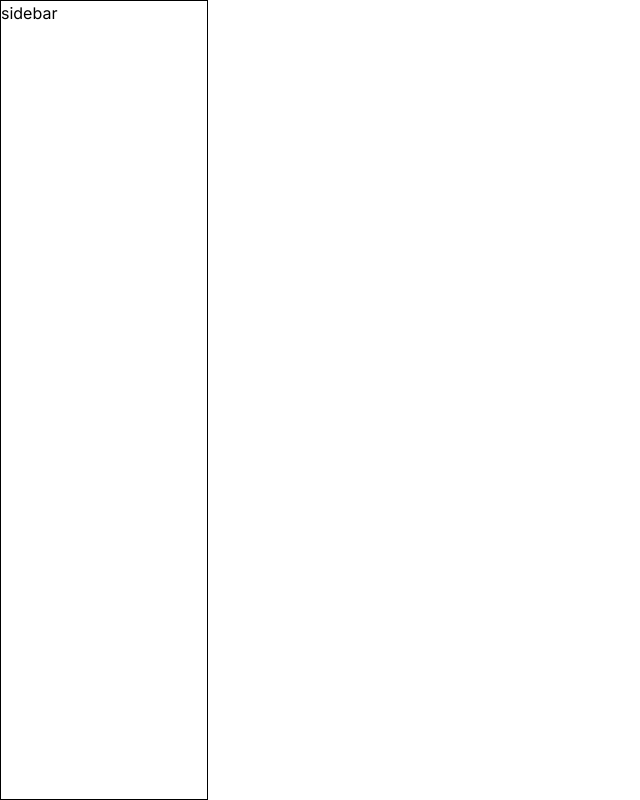
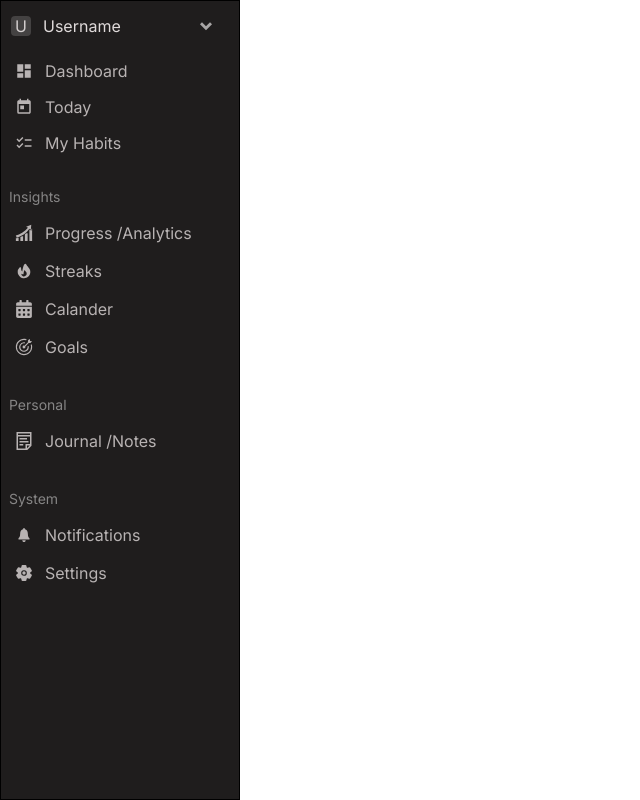
Before and after one commit to Ketancodes/habitflow, a React (Vite) app: page /dashboard in a window 1280 px wide. Shown: the whole page, without its empty margins (0-640 px from the left). Built offline with nearby package versions, Linux system fonts and the light colour scheme.

Commit message:
sidebar layout has been designed

```diff
--- a/src/components/Sidebar.jsx
+++ b/src/components/Sidebar.jsx
@@ -1,8 +1,88 @@
+import { RiArrowDropDownLine } from "react-icons/ri";
+import { MdDashboard } from "react-icons/md";
+import { MdToday } from "react-icons/md";
+import { MdOutlineChecklist } from "react-icons/md";
+import { GiProgression } from "react-icons/gi";
+import { HiFire } from "react-icons/hi";
+import { FaCalendarAlt } from "react-icons/fa";
+import { GoGoal } from "react-icons/go";
+import { GrNotes } from "react-icons/gr";
+import { IoIosNotifications } from "react-icons/io";
+import { IoSettings } from "react-icons/io5";
+
 export default function Sidebar() {
   return (
     <>
-      <section className="h-screen max-w-52 border">
-        <div>sidebar</div>
+      <section className="h-screen max-w-60 border bg-[#1f1d1d] ">
+        {/* Username */}
+        <div className="flex pl-2.5 py-2 gap-3 items-center">
+          <div className="h-5 w-5  bg-[#444242] text-[#d4cfcf] rounded-sm flex justify-center items-center">
+            U
+          </div>
+          <div className="text-[#dfdada] "> Username</div>
+          <RiArrowDropDownLine size={34} className="text-[#a7a5a5] ml-14" />
+        </div>
+
+        {/* Main options */}
+        <div className="flex flex-col text-[#b8b3b3] gap-3 ml-3.5 mt-2 pb-4">
+          <h2 className="flex items-center gap-3">
+            <MdDashboard size={18} className="text-[#b8b3b3]" />
+            <span> Dashboard</span>
+          </h2>
+
+          <h2 className="flex items-center gap-3">
+            <MdToday size={18} className="text-[#b8b3b3]" />
+            <span>Today</span>
+          </h2>
+          <h2 className="flex items-center gap-3">
+            <MdOutlineChecklist size={18} className="text-[#b8b3b3]" />
+            <span>My Habits</span>
+          </h2>
+        </div>
+
+        {/* Insights */}
+        <div className="mt-4 flex flex-col text-[#b8b3b3] gap-3.5 pb-4">
+          <h4 className="text-sm text-[#868585] ml-2">Insights</h4>
+          <h2 className="flex items-center gap-3  ml-3.5">
+            <GiProgression size={18} className="text-[#b8b3b3]" />
+            <span> Progress /Analytics</span>
+          </h2>
+
+          <h2 className="flex items-center gap-3 ml-3.5">
+            <HiFire size={18} className="text-[#b8b3b3]" />
+            <span>Streaks</span>
+          </h2>
+          <h2 className="flex items-center gap-3 ml-3.5">
+            <FaCalendarAlt size={18} className="text-[#b8b3b3]" />
+            <span>Calander</span>
+          </h2>
+          <h2 className="flex items-center gap-3 ml-3.5">
+            <GoGoal size={18} className="text-[#b8b3b3]" />
+            <span>Goals</span>
+          </h2>
+        </div>
+
+        {/* Personal */}
+        <div className="mt-5 flex flex-col text-[#b8b3b3] gap-3.5 pb-4">
+          <h4 className="text-sm text-[#868585] ml-2">Personal</h4>
+          <h2 className="flex items-center gap-3  ml-3.5">
+            <GrNotes size={18} className="text-[#b8b3b3]" />
+            <span> Journal /Notes</span>
+          </h2>
+        </div>
+
+        {/* System */}
+        <div className="mt-5 flex flex-col text-[#b8b3b3]  gap-3.5">
+          <h4 className="text-sm text-[#868585] ml-2">System</h4>
+          <h2 className="flex items-center gap-3  ml-3.5">
+            <IoIosNotifications size={18} className="text-[#b8b3b3]" />
+            <span> Notifications</span>
+          </h2>
+          <h2 className="flex items-center gap-3  ml-3.5">
+            <IoSettings size={18} className="text-[#b8b3b3]" />
+            <span> Settings</span>
+          </h2>
+        </div>
       </section>
     </>
   );
```
